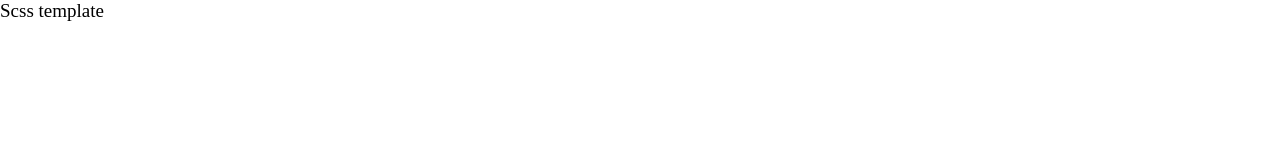
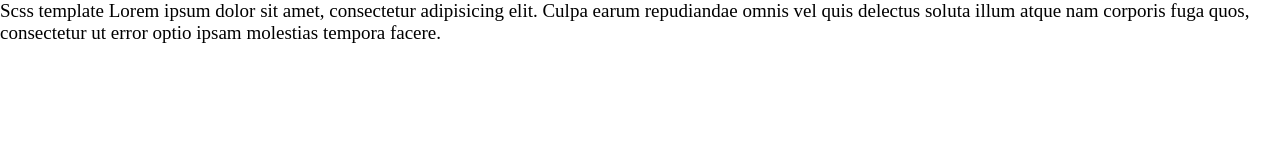
Before and after one commit to Jahongir0126/test-pullrequest, a plain HTML site: page index.html in a window 1280 px wide. Drawn offline with Linux system fonts and the light colour scheme.

Commit message:
some changes directly main

```diff
--- a/index.html
+++ b/index.html
@@ -11,6 +11,8 @@
 
 <body>
     Scss template
+    Lorem ipsum dolor sit amet, consectetur adipisicing elit. Culpa earum repudiandae omnis vel quis delectus soluta
+    illum atque nam corporis fuga quos, consectetur ut error optio ipsam molestias tempora facere.
 </body>
 
 </html>
```
